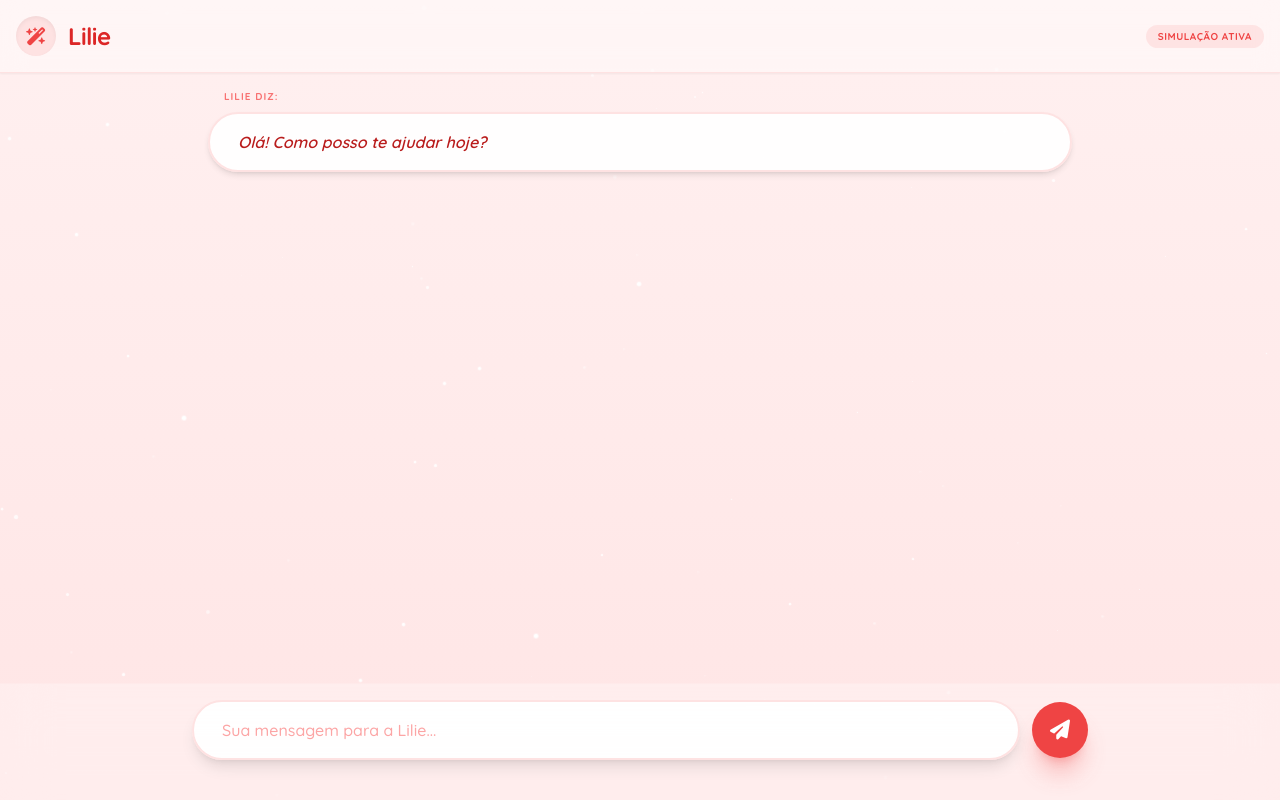
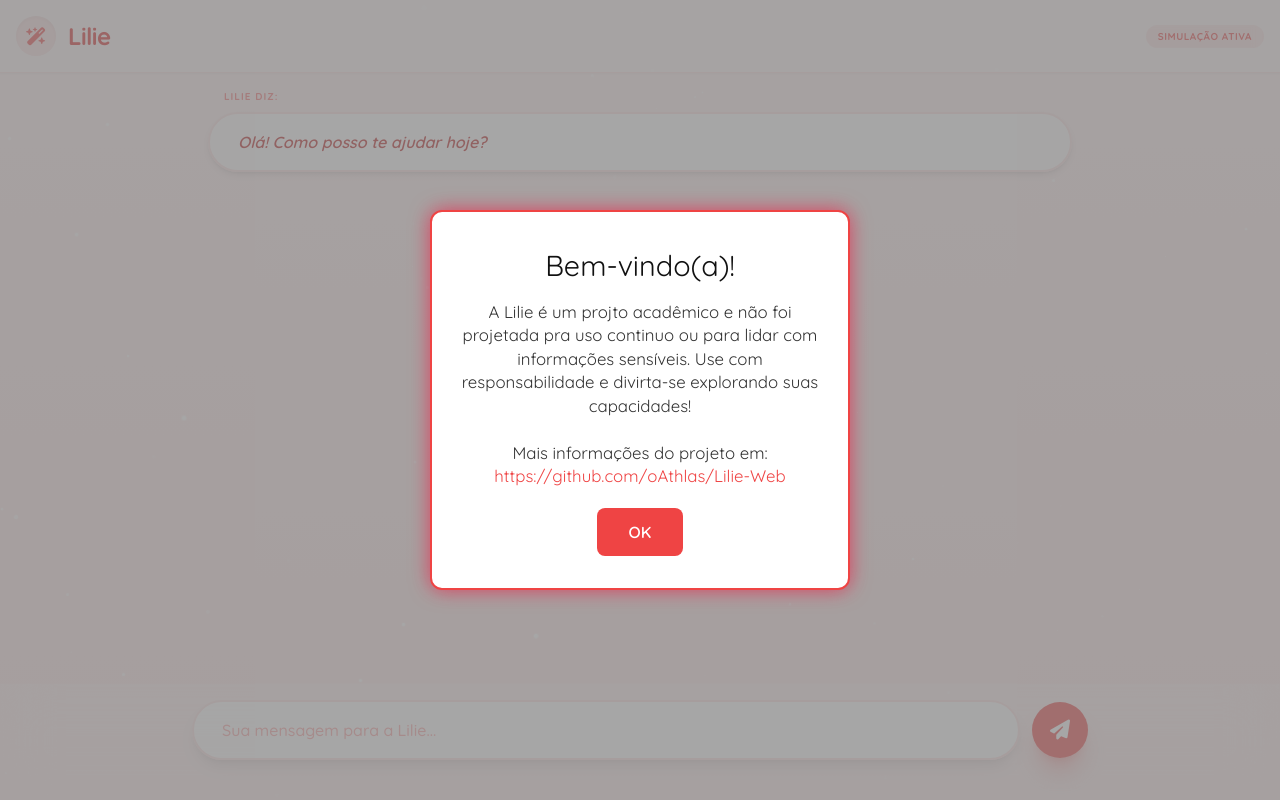
Before and after one commit to oAthlas/Lilie-Web, a Flask app: page / in a window 1280 px wide. Run offline with Flask 3, Linux system fonts and the light colour scheme; some libraries are stand-ins or nearby versions.

Commit message:
consent overlay added

```diff
--- a/static/script.js
+++ b/static/script.js
@@ -78,3 +78,11 @@ const text = input.value.trim();
 const data = await response.json();
     lilieTextEl.textContent = data.reply;
 });
+
+const welcome = document.getElementById('welcome-overlay');
+const welcomeButton = document.getElementById('welcome-button');
+
+welcomeButton.addEventListener('click', (event) => {
+    welcome.style.zIndex = '-1';
+    welcome.style.opacity = '0';
+});
--- a/static/styles.css
+++ b/static/styles.css
@@ -50,3 +50,79 @@ body {
     background: rgba(239, 68, 68, 0.2);
     border-radius: 10px;
 }
+
+/* Overlay pai */
+.welcome-overlay {
+    position: fixed;
+    inset: 0; /* top, right, bottom, left = 0 */
+    background-color: rgba(128, 128, 128, 0.7); /* cinza com opacidade */
+    display: flex;
+    align-items: center;
+    justify-content: center;
+    z-index: 999;
+}
+
+/* Modal (div filha) */
+.welcome-modal {
+    background-color: #ffffff;
+    border: 2px solid #ef4444; /* vermelho neon */
+    border-radius: 12px;
+    padding: 24px 20px;
+    width: 90%;
+    max-width: 420px;
+    box-shadow: 0 0 20px rgba(255, 0, 51, 0.6);
+    text-align: center;
+}
+
+/* Título */
+.welcome-modal h1 {
+    font-size: 1.5rem;
+    margin-bottom: 12px;
+    color: #111;
+}
+
+/* Texto */
+.welcome-modal p {
+    font-size: 1rem;
+    line-height: 1.4;
+    margin-bottom: 20px;
+    color: #333;
+}
+
+/* Botão */
+.welcome-btn {
+    width: 100%;
+    padding: 14px;
+    font-size: 1rem;
+    font-weight: 600;
+    background-color: #ef4444;
+    color: #fff;
+    border: none;
+    border-radius: 8px;
+    cursor: pointer;
+    transition: transform 0.2s ease, box-shadow 0.2s ease;
+}
+
+.welcome-btn:active {
+    transform: scale(0.97);
+}
+
+/* Desktop e telas maiores */
+@media (min-width: 768px) {
+    .welcome-modal {
+        padding: 32px 28px;
+    }
+
+    .welcome-modal h1 {
+        font-size: 1.8rem;
+    }
+
+    .welcome-modal p {
+        font-size: 1.05rem;
+    }
+
+    .welcome-btn {
+        width: auto;
+        padding: 12px 32px;
+    }
+}
--- a/templates/index.html
+++ b/templates/index.html
@@ -10,6 +10,20 @@
     <link rel="stylesheet" href="/static/styles.css">
 </head>
 <body class="relative min-h-dvh flex flex-col">
+
+    <!-- Overlay de Boas-vindas / Consentimento -->
+    <div id="welcome-overlay" class="welcome-overlay">
+        <div class="welcome-modal">
+            <h1>Bem-vindo(a)!</h1>
+            <p>
+                A Lilie é um projto acadêmico e não foi projetada pra uso continuo ou para lidar com informações sensíveis. Use com responsabilidade e divirta-se explorando suas capacidades!
+                <br>
+                <br>
+                Mais informações do projeto em: <a style="color: #ef4444;" href="https://github.com/oAthlas/Lilie-Web" target="_blank">https://github.com/oAthlas/Lilie-Web</a>
+            </p>
+            <button id="welcome-button" class="welcome-btn">OK</button>
+        </div>
+    </div>
 
     <!-- Camada de Fundo Estrelado -->
     <div class="star-container" id="star-background"></div>
```
